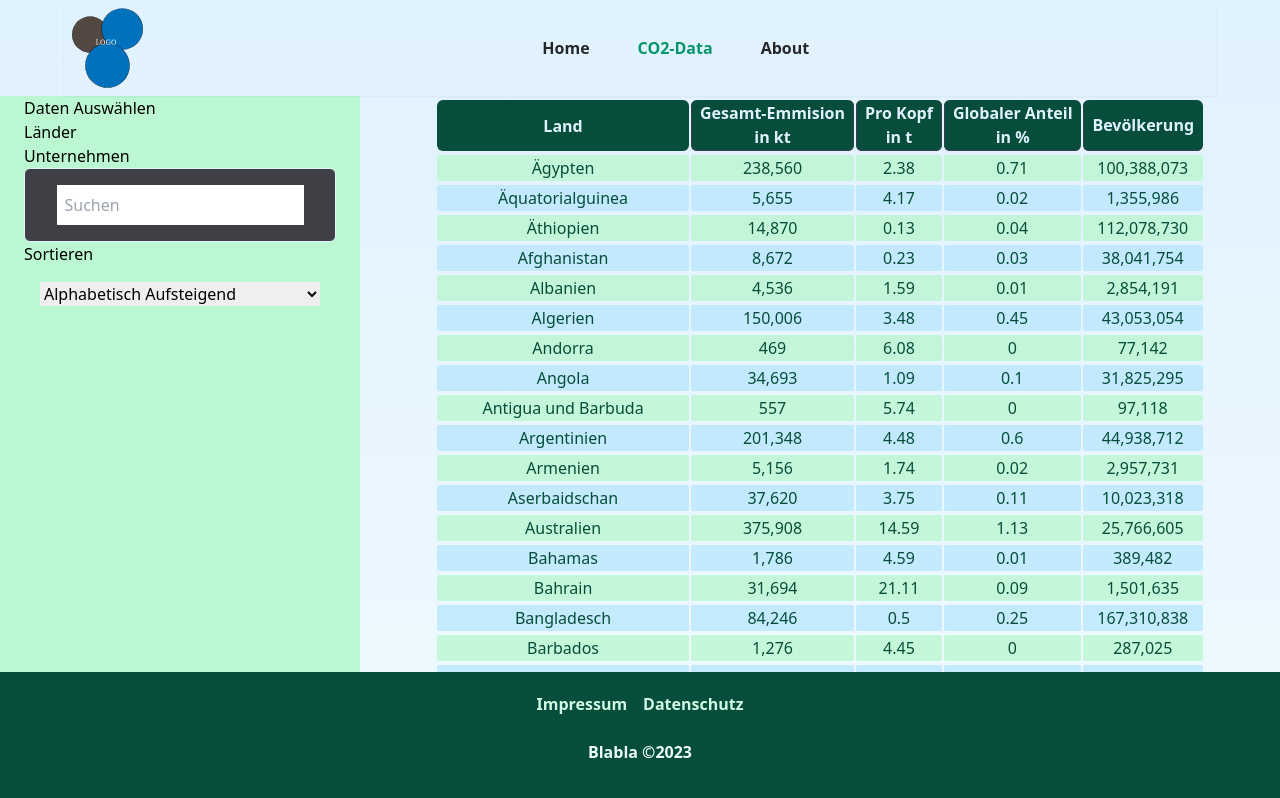
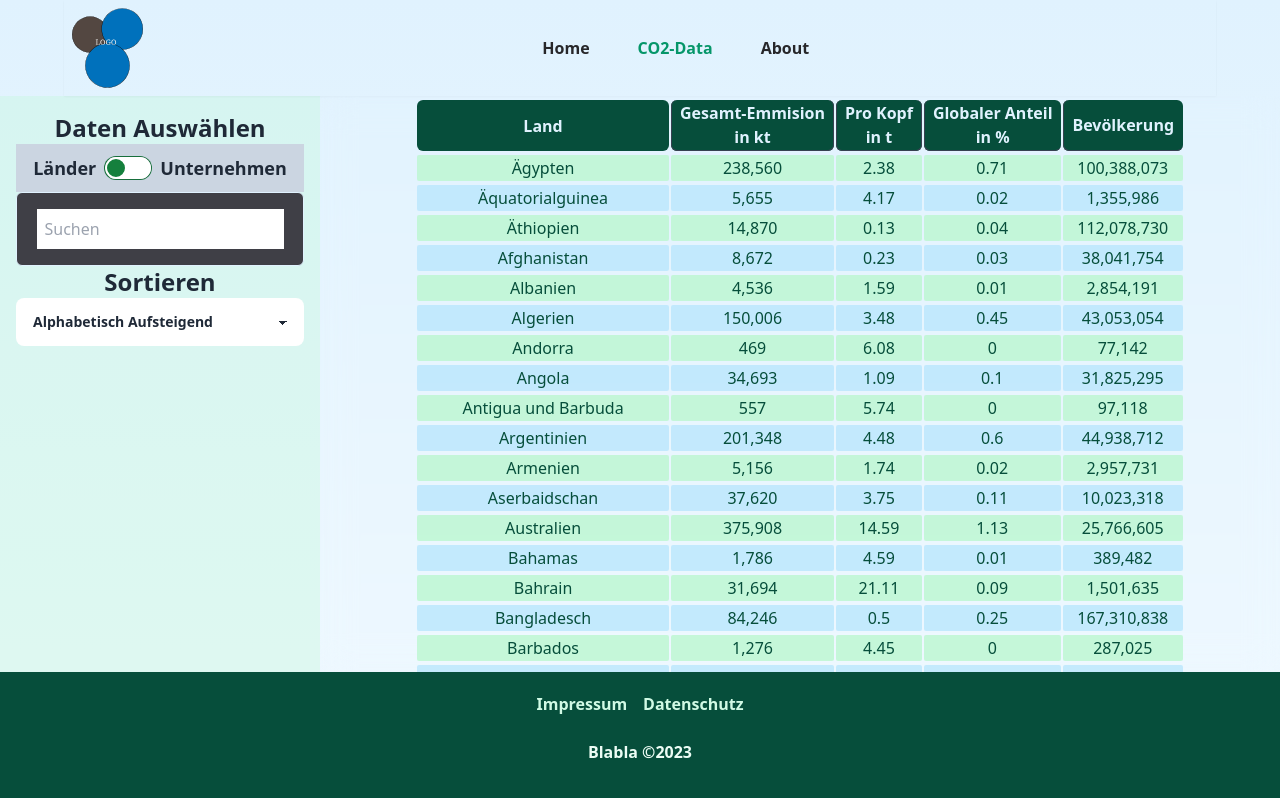
Before and after one commit to pinaio/FS_KlimaVision, a Vue app: page /co2-data in a window 1280 px wide. Built offline with nearby package versions, Linux system fonts and the light colour scheme.

Commit message:
DataView Unternehmen eingfefügt - DaisyUI Plugin hinzugefügt

```diff
--- a/package.json
+++ b/package.json
@@ -9,6 +9,7 @@
   },
   "dependencies": {
     "@tailwindcss/line-clamp": "^0.4.2",
+    "daisyui": "^2.50.1",
     "json-server": "^0.17.1",
     "vue": "^3.2.45",
     "vue-router": "^4.1.6"
--- a/src/data/db.json
+++ b/src/data/db.json
@@ -1,5 +1,5 @@
 {
-  "data": [
+  "country": [
     {
       "land": "Afghanistan",
       "co2Total": "8672",
@@ -1288,5 +1288,92 @@
       "bevolkerung": "1198575",
       "anteil": "0.02%"
     }
+  ],
+  "business": [
+    {
+      "unternehmen": "Micron A ",
+      "co2Total": "14870",
+      "sektor": "IT"
+    },
+    {
+      "unternehmen": "Outback A",
+      "co2Total": "375908",
+      "sektor": "Müllentsorgung"
+    },
+    {
+      "unternehmen": "A Destiny",
+      "co2Total": "1786",
+      "sektor": "Finanzen"
+    },
+    {
+      "unternehmen": "Balance ",
+      "co2Total": "31694",
+      "sektor": "Lebensmittel"
+    },
+    {
+      "unternehmen": "Genie GmbH",
+      "co2Total": "84246",
+      "sektor": "IT"
+    },
+    {
+      "unternehmen": "Webs AG",
+      "co2Total": "1276",
+      "sektor": "Müllentsorgung"
+    },
+    {
+      "unternehmen": "Wagner GmbH",
+      "co2Total": "564",
+      "sektor": "Finanzen"
+    },
+    {
+      "unternehmen": "Priblob Media",
+      "co2Total": "0.4",
+      "sektor": "Medien"
+    },
+    {
+      "unternehmen": "Tomorrow",
+      "co2Total": "4621",
+      "sektor": "IT"
+    },
+    {
+      "unternehmen": "Yesterday",
+      "co2Total": "212354",
+      "sektor": "Müllentsorgung"
+    },
+    {
+      "unternehmen": "Aragon S.E.",
+      "co2Total": "1223",
+      "sektor": "Finanzen"
+    },
+    {
+      "unternehmen": "Microduft",
+      "co2Total": "12321",
+      "sektor": "Lebensmittel"
+    },
+    {
+      "unternehmen": "Duschen und Tragen",
+      "co2Total": "1568",
+      "sektor": "IT"
+    },
+    {
+      "unternehmen": "Poust AG",
+      "co2Total": "4987",
+      "sektor": "Müllentsorgung"
+    },
+    {
+      "unternehmen": "Cybersport",
+      "co2Total": "687",
+      "sektor": "Finanzen"
+    },
+    {
+      "unternehmen": "Notibooks ",
+      "co2Total": "1357",
+      "sektor": "Beauty"
+    },
+    {
+      "unternehmen": "Bla GmbH",
+      "co2Total": "63",
+      "sektor": "Medien"
+    }
   ]
 }
--- a/src/views/DataView.vue
+++ b/src/views/DataView.vue
@@ -1,11 +1,14 @@
 <script setup>
-import { computed, onMounted, ref } from "vue";
+import { computed, onMounted, ref, vModelCheckbox } from "vue";
 import climadata from "../data/db.json";
 
-const laender = ref(climadata.data);
+const laender = ref(climadata.country);
+const business = ref(climadata.business);
 const search = ref("");
 const language = navigator.language;
 const sorting = ref("Alphabetisch Aufsteigend");
+const isBusiness = ref(false);
+console.log(business.value[1]);
 
 const rtlLanguages = [
   "ar",
@@ -174,14 +177,22 @@ function showIt() {
     <!--Wrapper um die Tabelle-->
     <main class="flex flex-col justify-between md:max-w-full md:flex-row">
       <menu
-        class="flex min-w-[20rem] flex-col bg-green-200 px-6"
+        class="bg-blur relative z-0 flex min-w-[20rem] flex-col overflow-hidden bg-green-200/30 p-4 lg:max-w-[20rem]"
         :class="{ 'md:order-last': isrtl }"
       >
-        <h3>Daten Auswählen</h3>
-        <ul>
-          <li>Länder</li>
-          <li>Unternehmen</li>
-        </ul>
+        <h3 class="text-center text-2xl font-bold">Daten Auswählen</h3>
+        <div
+          class="flex h-12 items-center justify-center space-x-2 bg-slate-300 text-lg"
+        >
+          <label class="text-center font-bold">Länder</label>
+          <input
+            v-model="isBusiness"
+            type="checkbox"
+            class="toggle bg-green-700"
+          />
+          <label class="text-center font-bold">Unternehmen</label>
+        </div>
+
         <div
           class="flex w-full justify-around rounded-md border border-sky-100 bg-zinc-700 p-4"
         >
@@ -193,13 +204,13 @@ function showIt() {
           />
         </div>
         <div class="flex flex-col">
-          <h3>Sortieren</h3>
+          <h3 class="text-center text-2xl font-bold">Sortieren</h3>
 
           <select
             v-model="sorting"
-            class="m-4 outline-none focus:border focus:border-green-700"
+            class="m-2outline-none select text-sm focus:border focus:border-green-700"
           >
-            <option>Alphabetisch Aufsteigend</option>
+            <option class="dropdown-content">Alphabetisch Aufsteigend</option>
             <option>Alphabetisch Absteigend</option>
 
             <option>Gesamt-Emmisionen Aufsteigend</option>
@@ -217,11 +228,13 @@ function showIt() {
         </div>
       </menu>
       <div
-        class="flex grow justify-center md:max-h-[calc(100vh-14rem)] md:min-h-[calc(100vh-14rem)] md:overflow-y-scroll"
+        class="z-10 flex grow justify-center backdrop-blur-lg md:max-h-[calc(100vh-14rem)] md:min-h-[calc(100vh-14rem)] md:overflow-y-scroll"
       >
         <table
+          v-if="!isBusiness"
           class="text-md max-sm:mx-0 max-sm:text-sm md:mx-10 md:h-0 md:border-separate md:border-spacing-0.5 lg:border-spacing-y-1"
         >
+          <!--Länder Tabelle-->
           <thead class="max-h-10 bg-emerald-900 text-sky-100">
             <tr class="[&>*]:px-2 md:[&>*]:rounded-md">
               <th class="border-gray-700">Land</th>
@@ -267,6 +280,41 @@ function showIt() {
             </tr>
           </tbody>
         </table>
+        <table
+          v-if="isBusiness"
+          class="text-md max-sm:mx-0 max-sm:text-sm md:mx-10 md:h-0 md:border-separate md:border-spacing-0.5 lg:border-spacing-y-1"
+        >
+          <!--Länder Tabelle-->
+          <thead class="max-h-10 bg-emerald-900 text-sky-100">
+            <tr class="[&>*]:px-2 md:[&>*]:rounded-md">
+              <th class="border-gray-700">Unternehmen</th>
+              <th class="border border-t-0 border-gray-700">
+                Gesamt-Emmision <br />
+                in t
+              </th>
+              <th class="border border-t-0 border-r-0 border-gray-700">
+                Sektor
+              </th>
+            </tr>
+          </thead>
+          <tbody
+            v-for="land in searchedLaender"
+            :key="land.land"
+            class="odd:bg-sky-200/80 even:bg-green-200/80"
+          >
+            <tr
+              class="border-gray-700 text-center font-medium text-emerald-900 sm:[&>*]:px-2 md:[&>*]:rounded-sm"
+            >
+              <td>{{ land.land }}</td>
+              <td>
+                {{ parseInt(land.co2Total).toLocaleString() }}
+              </td>
+              <td>
+                {{ parseFloat(land.proKopf).toLocaleString() }}
+              </td>
+            </tr>
+          </tbody>
+        </table>
       </div>
     </main>
   </div>
--- a/tailwind.config.js
+++ b/tailwind.config.js
@@ -8,5 +8,16 @@ module.exports = {
       },
     },
   },
-  plugins: [require("@tailwindcss/line-clamp")],
+  plugins: [require("@tailwindcss/line-clamp"), require("daisyui")],
+
+  daisyui: {
+    styled: true,
+    themes: false,
+    base: true,
+    utils: true,
+    logs: true,
+    rtl: false,
+    prefix: "",
+    darkTheme: "dark",
+  },
 };
```
Also changed, not shown: 1 other file (tests, documents, lock files or other folders).
